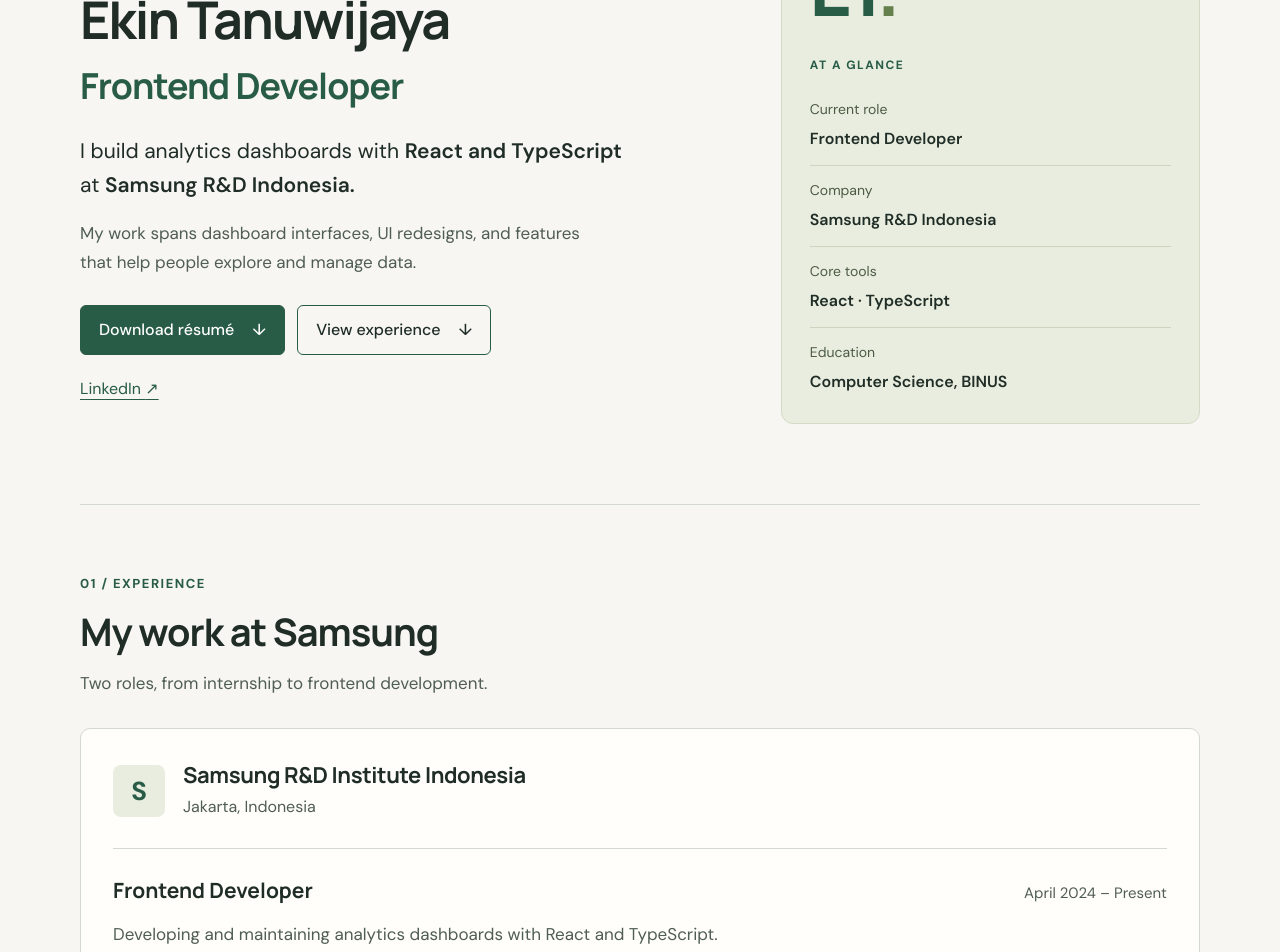
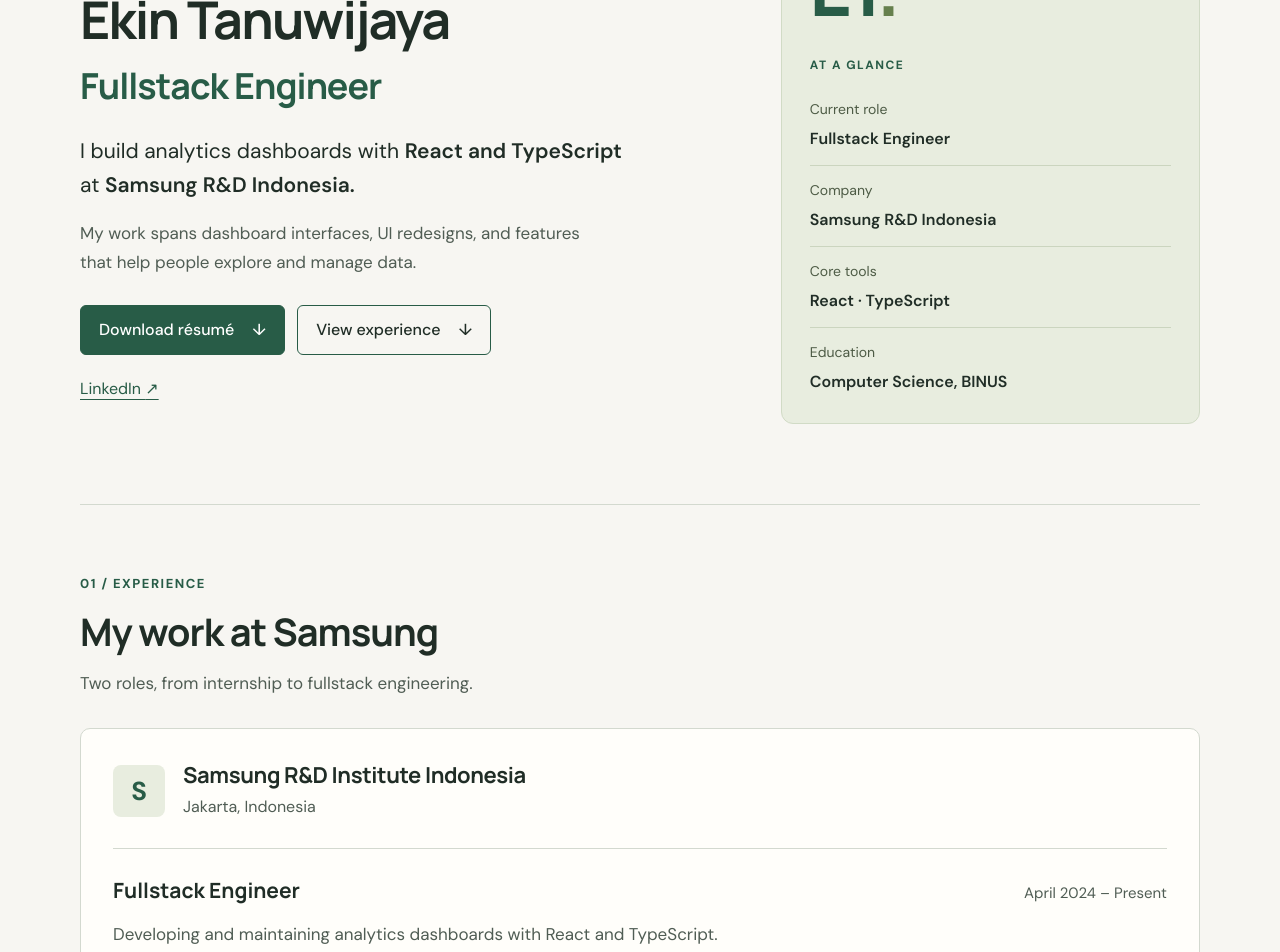
Before and after one commit to EkinTanuwijaya/portfolio, a React (Vite) app: page / in a window 1280 px wide. Shown: the part 260-1212 px from the top of the page. Built offline with nearby package versions, Linux system fonts and the light colour scheme.

Commit message:
Update Site source

```diff
--- a/index.html
+++ b/index.html
@@ -1,2 +1,2 @@
 <!doctype html>
-<html lang="en"><head><meta charset="UTF-8"/><meta name="viewport" content="width=device-width, initial-scale=1.0"/><meta name="theme-color" content="#f7f6f2"/><meta name="description" content="Ekin Tanuwijaya — Frontend Developer at Samsung R&D Indonesia. Building thoughtful dashboards and interfaces with React and TypeScript."/><title>Ekin Tanuwijaya — Frontend Developer</title><link rel="icon" href="/favicon.svg"/></head><body><div id="root"></div><script type="module" src="/src/main.tsx"></script></body></html>
+<html lang="en"><head><meta charset="UTF-8"/><meta name="viewport" content="width=device-width, initial-scale=1.0"/><meta name="theme-color" content="#f7f6f2"/><meta name="description" content="Ekin Tanuwijaya — Fullstack Engineer at Samsung R&D Indonesia. Building thoughtful dashboards and interfaces with React and TypeScript."/><title>Ekin Tanuwijaya — Fullstack Engineer</title><link rel="icon" href="/favicon.svg"/></head><body><div id="root"></div><script type="module" src="/src/main.tsx"></script></body></html>
--- a/src/main.tsx
+++ b/src/main.tsx
@@ -17,7 +17,7 @@ function App() {
       <section className="hero" aria-labelledby="hero-title">
         <div className="hero-copy">
           <p className="eyebrow">JAKARTA, INDONESIA</p>
-          <h1 id="hero-title">Ekin Tanuwijaya<span>Frontend Developer</span></h1>
+          <h1 id="hero-title">Ekin Tanuwijaya<span>Fullstack Engineer</span></h1>
           <p className="hero-description">I build analytics dashboards with <strong>React and TypeScript</strong> at <strong>Samsung R&D Indonesia.</strong></p>
           <p className="hero-support">My work spans dashboard interfaces, UI redesigns, and features that help people explore and manage data.</p>
           <div className="hero-actions">
@@ -30,7 +30,7 @@ function App() {
           <div className="profile-monogram" aria-hidden="true">ET<span>.</span></div>
           <p className="card-label">AT A GLANCE</p>
           <dl>
-            <div><dt>Current role</dt><dd>Frontend Developer</dd></div>
+            <div><dt>Current role</dt><dd>Fullstack Engineer</dd></div>
             <div><dt>Company</dt><dd>Samsung R&D Indonesia</dd></div>
             <div><dt>Core tools</dt><dd>React · TypeScript</dd></div>
             <div><dt>Education</dt><dd>Computer Science, BINUS</dd></div>
@@ -38,11 +38,11 @@ function App() {
         </aside>
       </section>
       <section id="experience" className="section" aria-labelledby="experience-title">
-        <div className="section-heading"><p className="eyebrow">01 / EXPERIENCE</p><h2 id="experience-title">My work at Samsung</h2><p>Two roles, from internship to frontend development.</p></div>
+        <div className="section-heading"><p className="eyebrow">01 / EXPERIENCE</p><h2 id="experience-title">My work at Samsung</h2><p>Two roles, from internship to fullstack engineering.</p></div>
         <div className="company-card">
           <div className="company-heading"><span className="company-symbol" aria-hidden="true">S</span><div><h3>Samsung R&D Institute Indonesia</h3><p>Jakarta, Indonesia</p></div></div>
           <article className="role" aria-labelledby="current-role">
-            <div className="role-heading"><h4 id="current-role">Frontend Developer</h4><p>April 2024 – Present</p></div>
+            <div className="role-heading"><h4 id="current-role">Fullstack Engineer</h4><p>April 2024 – Present</p></div>
             <p className="role-summary">Developing and maintaining analytics dashboards with React and TypeScript.</p>
             <p className="contributions-label">Key contributions</p>
             <ul className="contributions">
```
